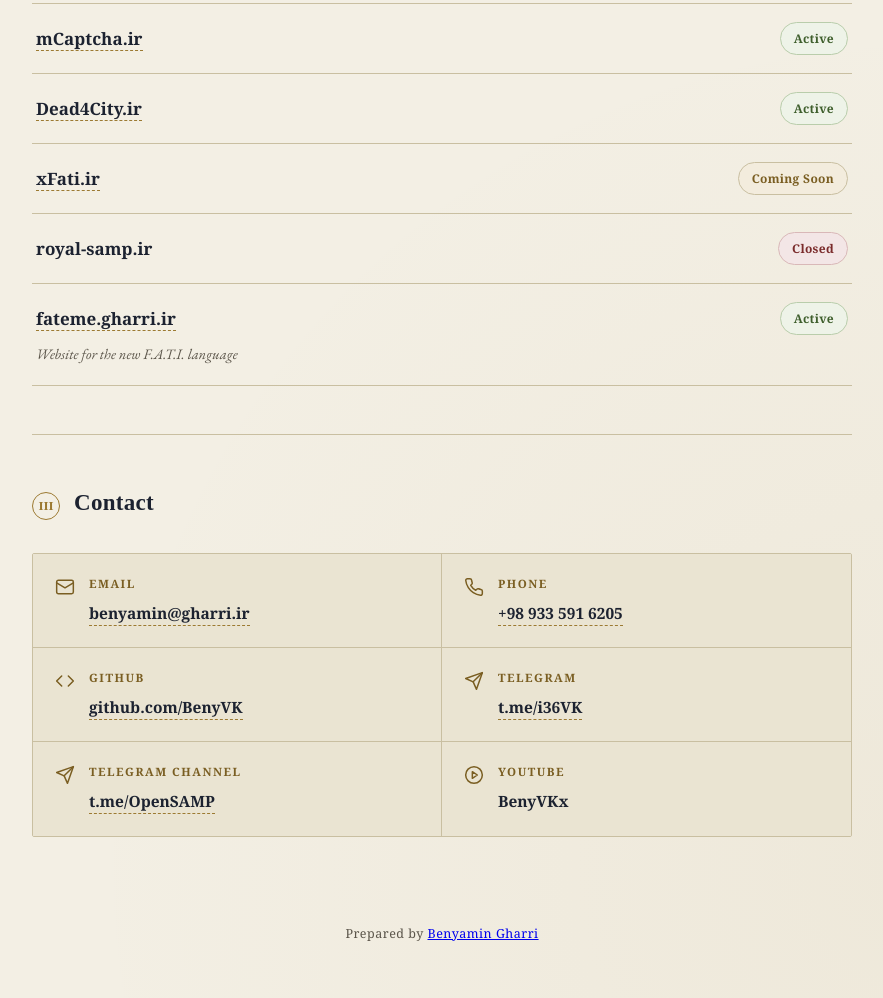
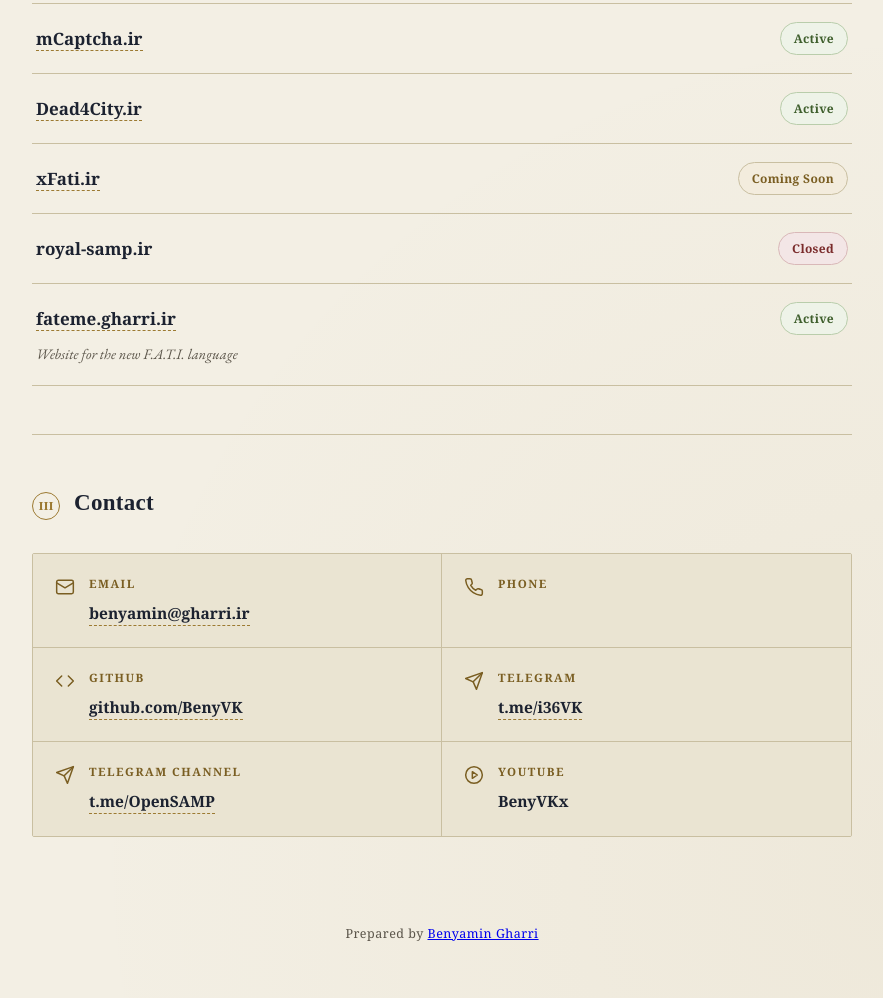
Before and after one commit to BenyVK/my-work-resume, a plain HTML site: page index.org.html in a window 1280 px wide. Shown: the part 1276-2274 px from the top of the page, without its empty margins (198-1081 px from the left). Drawn offline with Linux system fonts and the light colour scheme; a web font is replaced by a local one.

Commit message:
Update index.org.html

```diff
--- a/index.org.html
+++ b/index.org.html
@@ -150,7 +150,7 @@
             </span>
             <div class="contact-info">
               <div class="contact-label">Phone</div>
-              <div class="contact-value"><a href="tel:+989335916205">+98 933 591 6205</a></div>
+              <div class="contact-value"><a href="tel:+989335916205"></a></div>
             </div>
           </div>
           <div class="contact-card">
```
